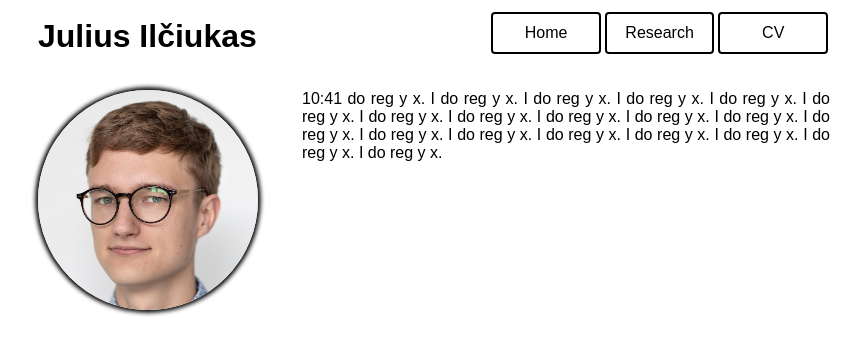
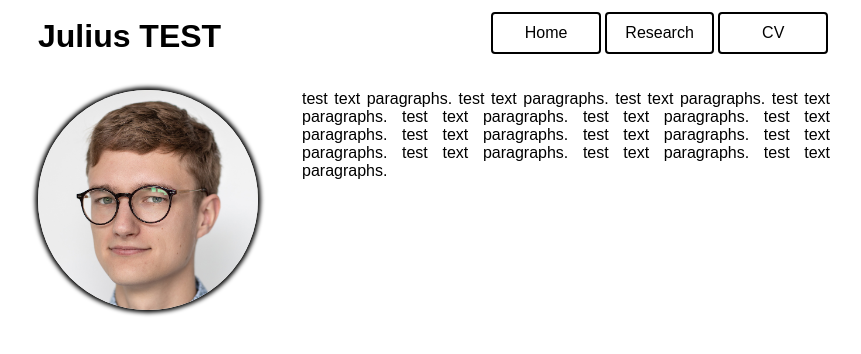
Before and after one commit to JuliusTest47/webTest, a plain HTML site: page index.html in a window 1280 px wide. Shown: the whole page, without its empty margins (202-1063 px from the left). Drawn offline with Linux system fonts and the light colour scheme.

Commit message:
Update index.html

```diff
--- a/index.html
+++ b/index.html
@@ -12,7 +12,7 @@
     <div id="container1" class="row" >
 
         <div id="name" class="column left" style="background-color:white;" id="name">
-            <h1 id="me">Julius Ilčiukas</h1>
+            <h1 id="me">Julius TEST</h1>
         </div>
         <div class="column right" style="background-color:white;" id="menu" >
             <ul id="nav">
@@ -29,7 +29,7 @@
         </div>
         <div class="verticalWrap">
         <div id="about" class="column right" style="background-color:white;">
-            <p >10:41 do reg y x. I do reg y x. I do reg y x. I do reg y x. I do reg y x. I do reg y x. I do reg y x. I do reg y x. I do reg y x. I do reg y x. I do reg y x. I do reg y x. I do reg y x. I do reg y x. I do reg y x. I do reg y x. I do reg y x. I do reg y x. I do reg y x. </p>
+            <p> test text paragraphs. test text paragraphs. test text paragraphs. test text paragraphs. test text paragraphs. test text paragraphs. test text paragraphs. test text paragraphs. test text paragraphs. test text paragraphs. test text paragraphs. test text paragraphs. test text paragraphs.   </p>
         </div>
     </div>
     </div>
```
